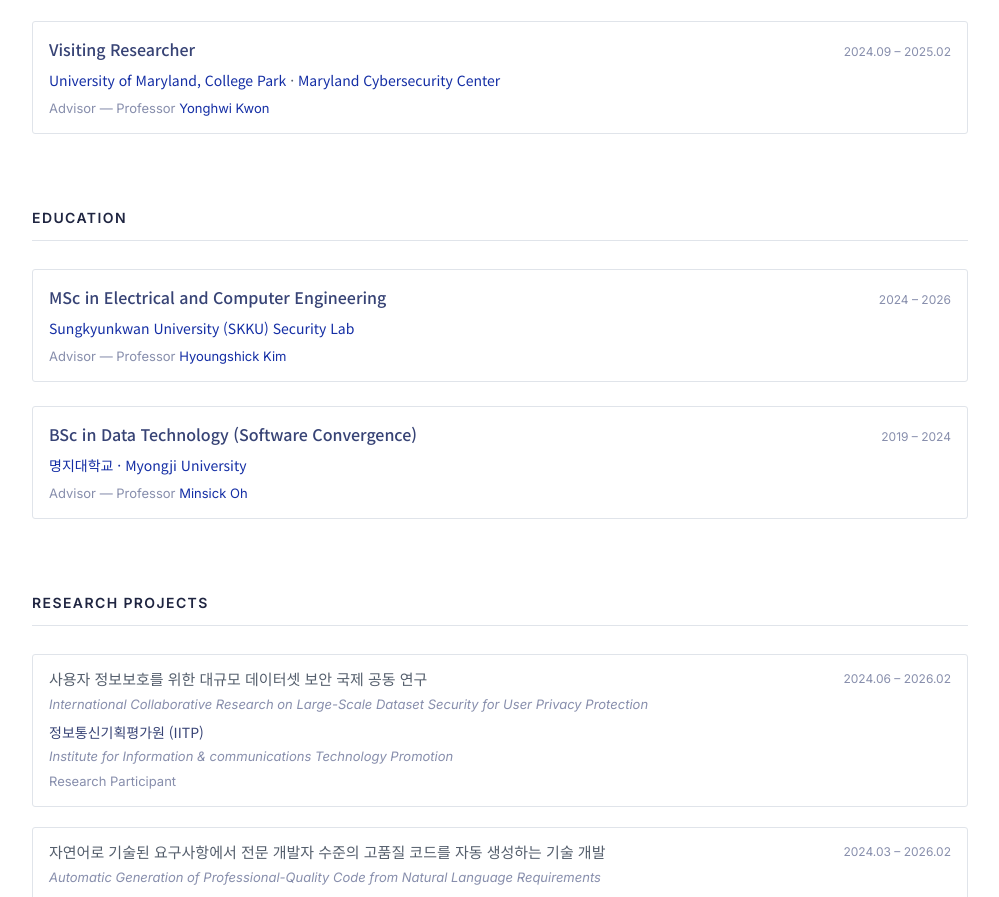
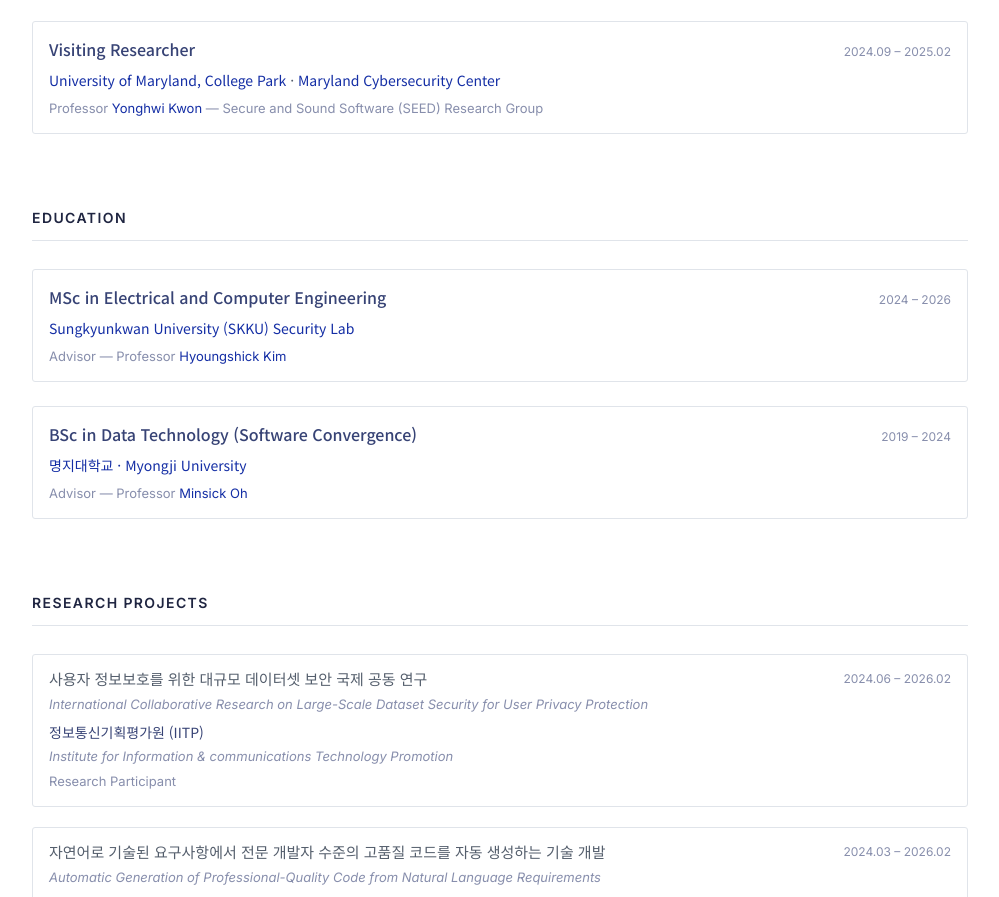
Before and after one commit to eunjung926/eunjung926.github.io, a website: page index.html in a window 1280 px wide. Shown: the part 1712-2609 px from the top of the page, without its empty margins (140-1139 px from the left). Drawn offline with Linux system fonts and the light colour scheme; a web font is replaced by a local one.

Commit message:
update experience

```diff
--- a/index.html
+++ b/index.html
@@ -142,7 +142,8 @@
         <span class="edu-time">2024.09 &ndash; 2025.02</span>
       </div>
       <p class="edu-org"><a href="https://umd.edu" target="_blank" rel="noopener">University of Maryland, College Park</a> · <a href="https://cyber.umd.edu" target="_blank" rel="noopener">Maryland Cybersecurity Center</a></p>
-      <p class="edu-meta">Advisor &mdash; Professor <a href="https://ece.umd.edu/clark/faculty/1845/Yonghwi-Kwon" target="_blank" rel="noopener">Yonghwi Kwon</a></p>
+      <p class="edu-meta">Professor <a href="https://ece.umd.edu/clark/faculty/1845/Yonghwi-Kwon" target="_blank" rel="noopener">Yonghwi Kwon</a> &mdash; <a href="" target="_blank" rel="noopener"></a>Secure and Sound Software (SEED) Research Group</a>
+        <a href=""></a></p>
     </div>
   </section>
 
```
